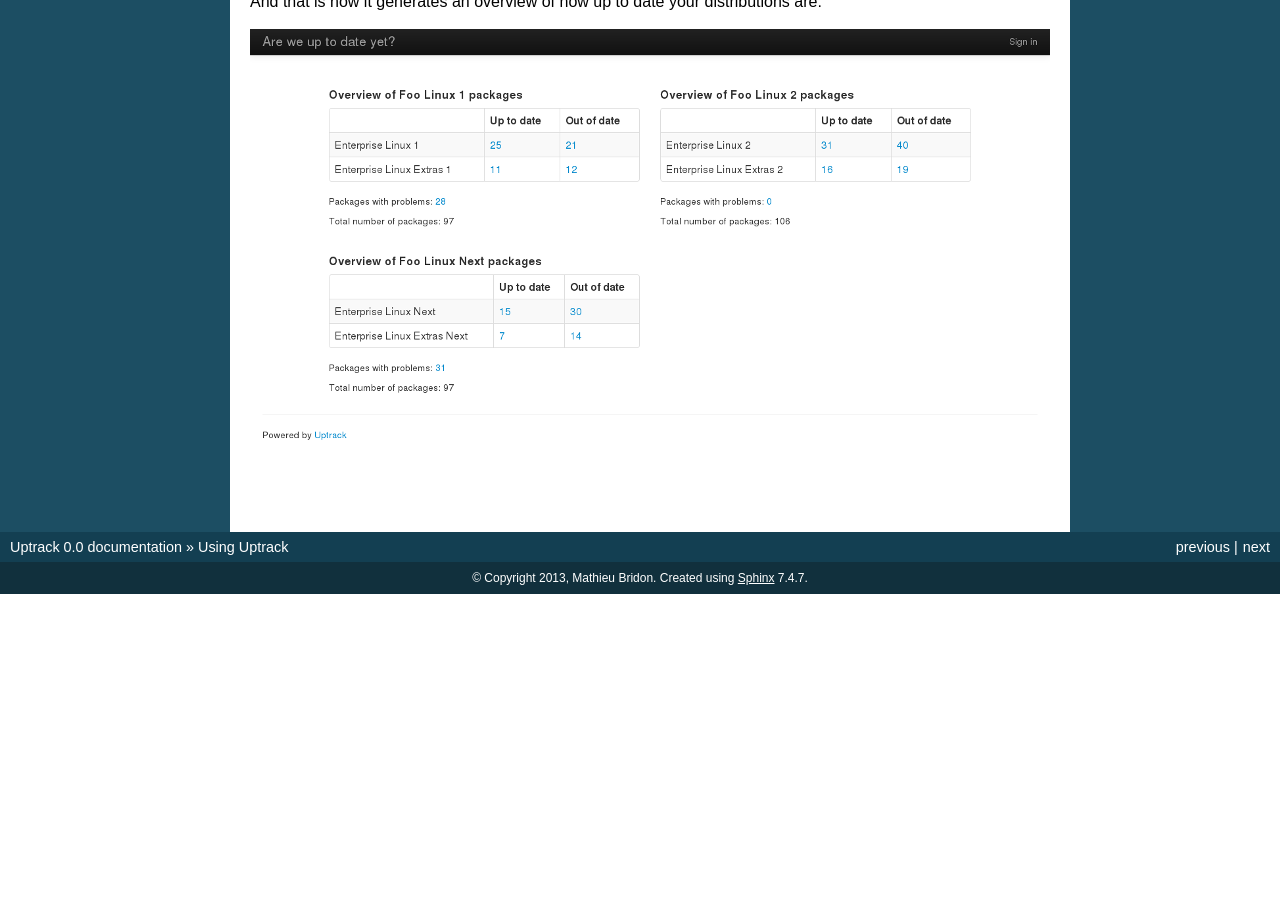
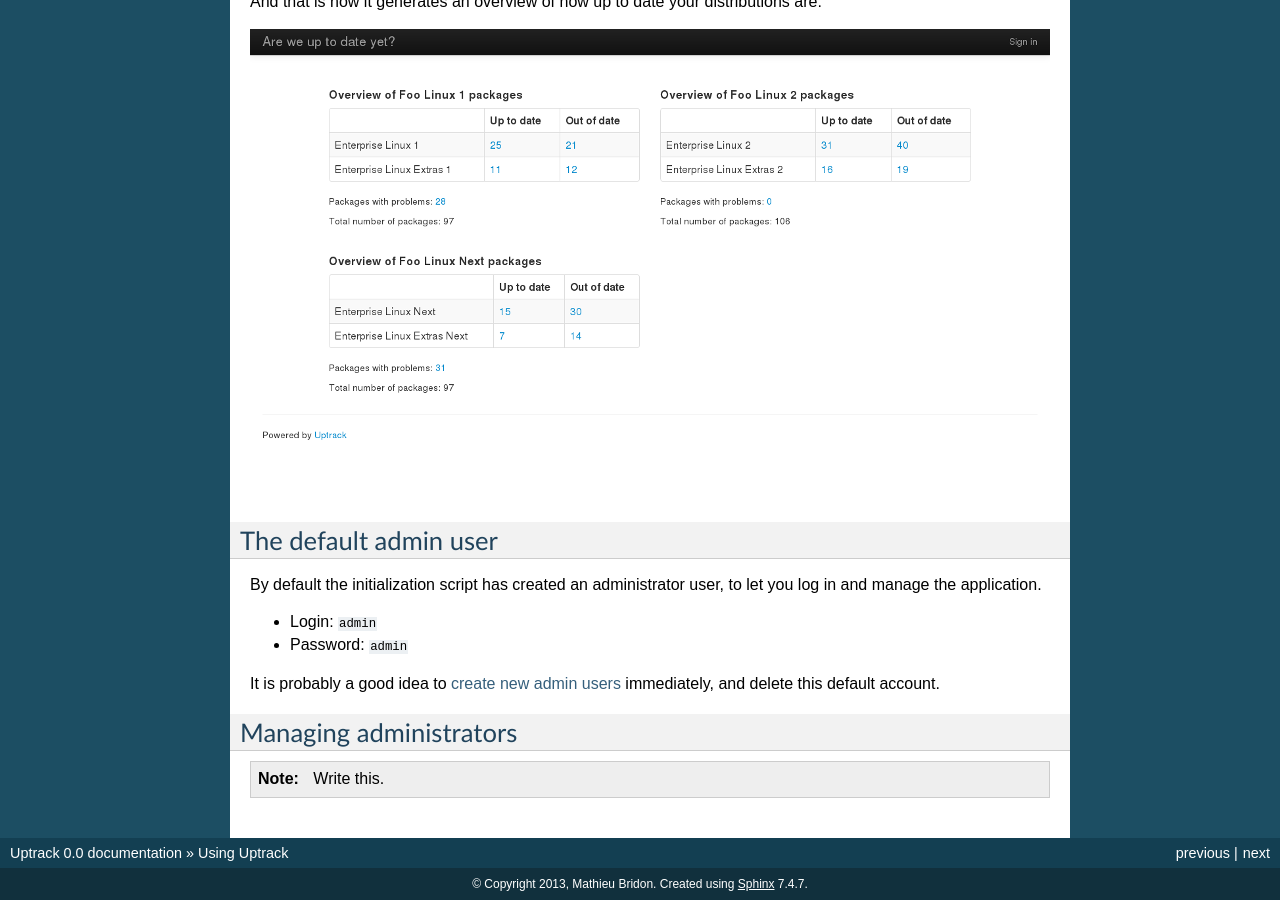
Before and after one commit to network-box/uptrack, a Sphinx documentation site: the page built from doc/source/usage.rst, in a window 1280 px wide and 900 px high, scrolled down 927 px. Built offline with Sphinx 7.4.7, drawn with Linux system fonts in a browser that asks for light colours; before the commit the page ends 1521 px from its top, so only the background shows below that; some of the changed text lies outside the part shown.

Commit message:
doc: Write about the default admin

```diff
--- a/doc/source/usage.rst
+++ b/doc/source/usage.rst
@@ -52,3 +52,22 @@ are:
 
 .. image:: _static/overview.png
    :align: center
+
+The default admin user
+======================
+
+By default the initialization script has created an administrator user, to let
+you log in and manage the application.
+
+* Login: ``admin``
+* Password: ``admin``
+
+It is probably a good idea to :ref:`create new admin users <manage-users>`
+immediately, and delete this default account.
+
+.. _manage-users:
+
+Managing administrators
+=======================
+
+.. note:: Write this.
```
